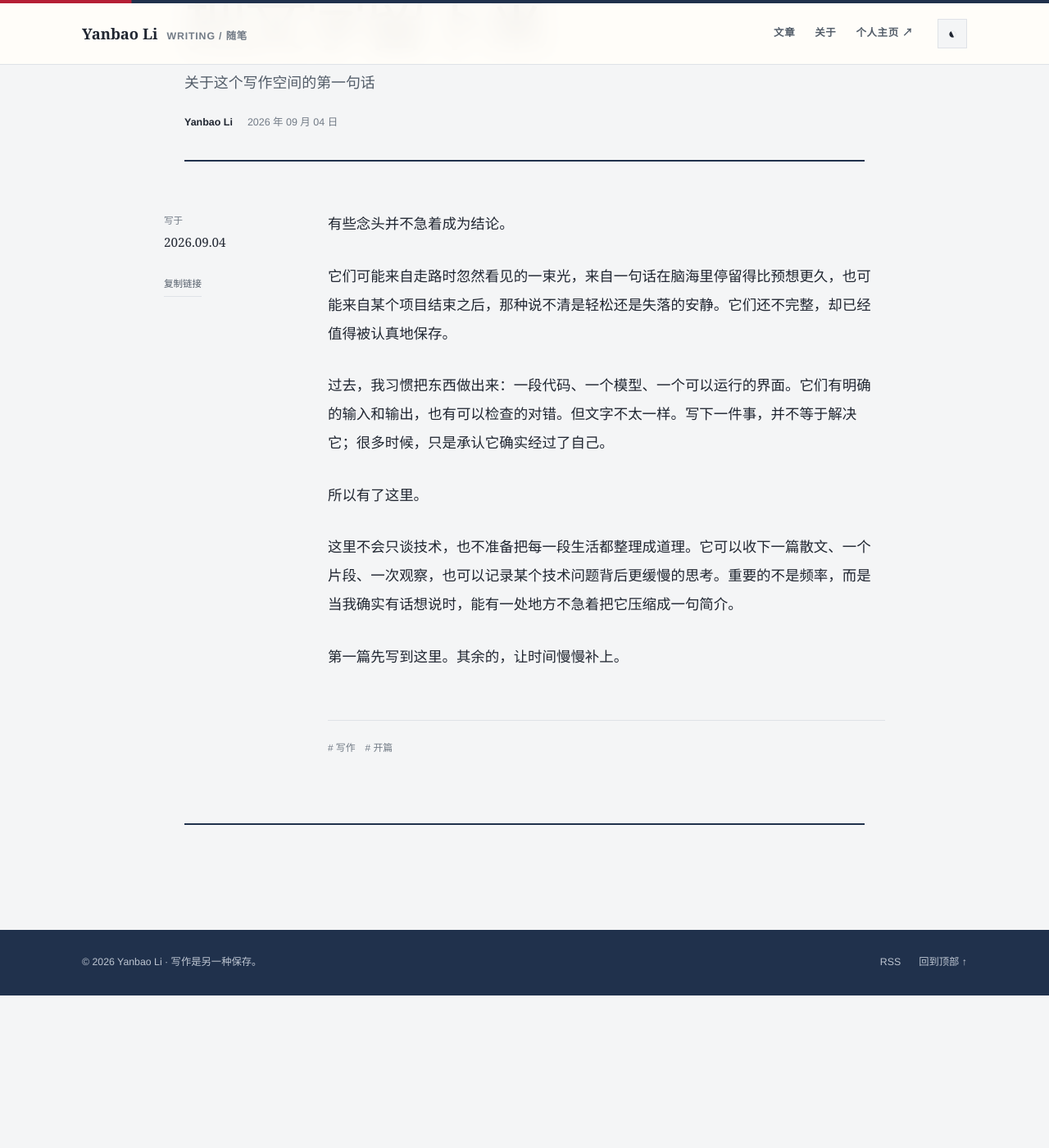
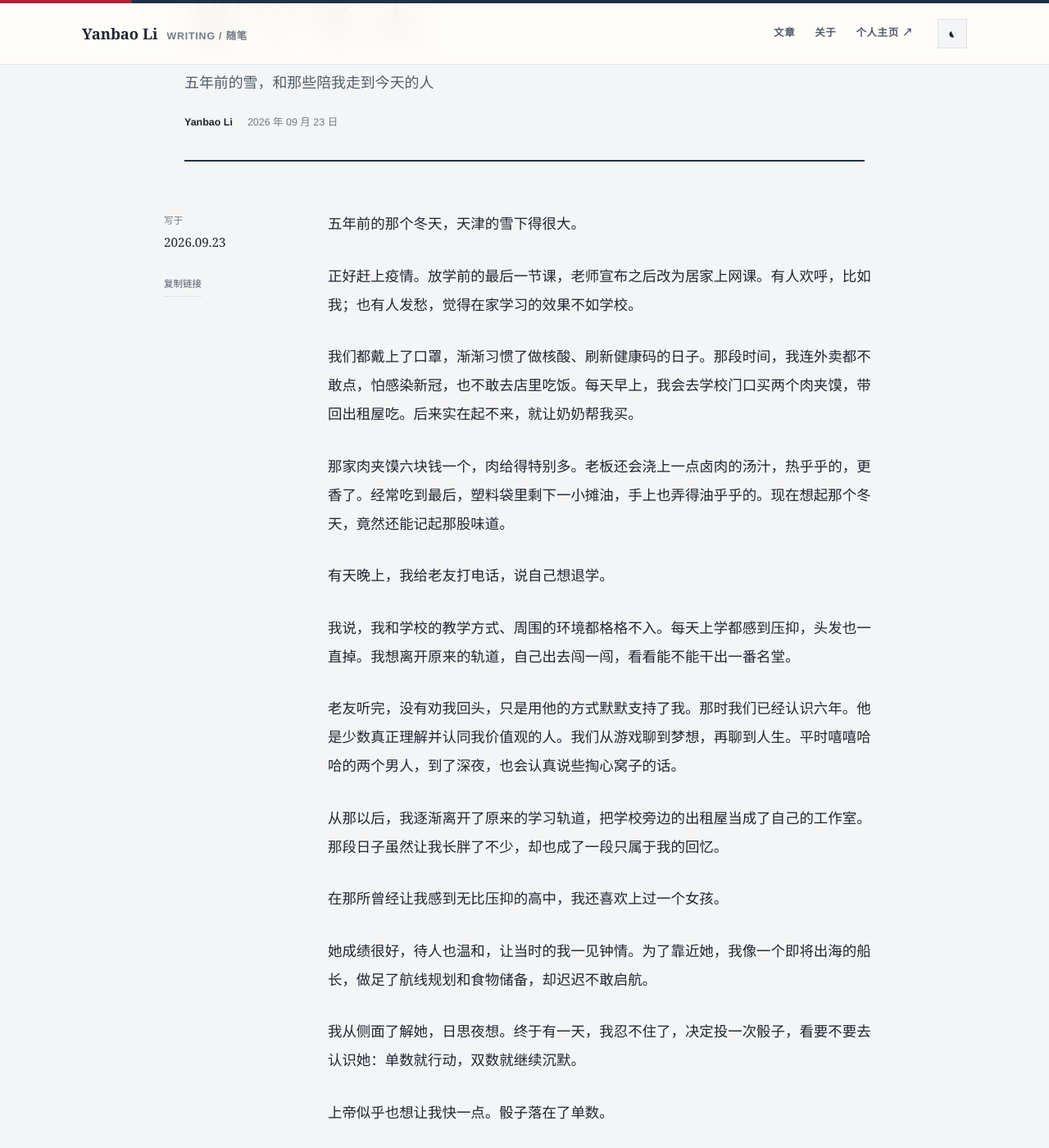
Before and after one commit to Owl-Lee/yanbao-writing, a Jekyll site: the page built from _posts/2026-09-04-keeping-words.md, in a window 1280 px wide and 1400 px high, scrolled down 264 px. Shown: the whole window at 82% size. Built offline with Jekyll 4.4.1, drawn with Linux system fonts in a browser that asks for light colours; before the commit the page ends 1478 px from its top, so only the background shows below that; some of the changed text lies outside the part shown.

Commit message:
Publish essay The Winter

```diff
--- a/_posts/2026-09-04-keeping-words.md
+++ b/_posts/2026-09-04-keeping-words.md
@@ -1,22 +1,66 @@
 ---
 layout: post
-title: "把文字留下来"
-subtitle: "关于这个写作空间的第一句话"
-excerpt: "有些念头并不急着成为结论，只需要先被认真地保存。"
-date: 2026-09-04 12:00:00 -0400
+title: "那个冬天"
+subtitle: "五年前的雪，和那些陪我走到今天的人"
+excerpt: "五年前的那个冬天，天津的雪下得很大。现在，我坐在纽约石溪的傍晚里，想起那些陪我走到今天的人。"
+date: 2026-09-23 12:00:00 -0400
 category: 随笔
-tags: [写作, 开篇]
-reading_time: 2
+tags: [回忆, 成长, 冬天]
+reading_time: 6
 ---
 
-有些念头并不急着成为结论。
+五年前的那个冬天，天津的雪下得很大。
 
-它们可能来自走路时忽然看见的一束光，来自一句话在脑海里停留得比预想更久，也可能来自某个项目结束之后，那种说不清是轻松还是失落的安静。它们还不完整，却已经值得被认真地保存。
+正好赶上疫情。放学前的最后一节课，老师宣布之后改为居家上网课。有人欢呼，比如我；也有人发愁，觉得在家学习的效果不如学校。
 
-过去，我习惯把东西做出来：一段代码、一个模型、一个可以运行的界面。它们有明确的输入和输出，也有可以检查的对错。但文字不太一样。写下一件事，并不等于解决它；很多时候，只是承认它确实经过了自己。
+我们都戴上了口罩，渐渐习惯了做核酸、刷新健康码的日子。那段时间，我连外卖都不敢点，怕感染新冠，也不敢去店里吃饭。每天早上，我会去学校门口买两个肉夹馍，带回出租屋吃。后来实在起不来，就让奶奶帮我买。
 
-所以有了这里。
+那家肉夹馍六块钱一个，肉给得特别多。老板还会浇上一点卤肉的汤汁，热乎乎的，更香了。经常吃到最后，塑料袋里剩下一小摊油，手上也弄得油乎乎的。现在想起那个冬天，竟然还能记起那股味道。
 
-这里不会只谈技术，也不准备把每一段生活都整理成道理。它可以收下一篇散文、一个片段、一次观察，也可以记录某个技术问题背后更缓慢的思考。重要的不是频率，而是当我确实有话想说时，能有一处地方不急着把它压缩成一句简介。
+有天晚上，我给老友打电话，说自己想退学。
 
-第一篇先写到这里。其余的，让时间慢慢补上。
+我说，我和学校的教学方式、周围的环境都格格不入。每天上学都感到压抑，头发也一直掉。我想离开原来的轨道，自己出去闯一闯，看看能不能干出一番名堂。
+
+老友听完，没有劝我回头，只是用他的方式默默支持了我。那时我们已经认识六年。他是少数真正理解并认同我价值观的人。我们从游戏聊到梦想，再聊到人生。平时嘻嘻哈哈的两个男人，到了深夜，也会认真说些掏心窝子的话。
+
+从那以后，我逐渐离开了原来的学习轨道，把学校旁边的出租屋当成了自己的工作室。那段日子虽然让我长胖了不少，却也成了一段只属于我的回忆。
+
+在那所曾经让我感到无比压抑的高中，我还喜欢上过一个女孩。
+
+她成绩很好，待人也温和，让当时的我一见钟情。为了靠近她，我像一个即将出海的船长，做足了航线规划和食物储备，却迟迟不敢启航。
+
+我从侧面了解她，日思夜想。终于有一天，我忍不住了，决定投一次骰子，看要不要去认识她：单数就行动，双数就继续沉默。
+
+上帝似乎也想让我快一点。骰子落在了单数。
+
+我终于鼓起勇气，在班级群里点开她的头像，准备发起好友申请。偏偏她设置了隐私权限，不能通过群聊添加好友。
+
+但青春期的脑子一旦认定了什么，是不会轻易放弃的。后来，我费了好大一番周折才找到她的联系方式。真正准备行动时，我还特意躲进了教学楼的厕所。那是一节化学课，我记得特别清楚，厕所的灯坏了。我为了保险，钻进一个隔间，锁上门，开始执行自己谋划已久的“伟大计划”。
+
+上帝似乎有意继续增加难度：左边有人抽烟，右边有人拉屎。
+
+我顶着这沼泽般的环境，紧张地操作着手机，结果还是闹了个笑话，把自己的心思暴露得七七八八。后来我又动了些鬼脑子，勉强把事情圆了回来。至于到底是怎么收场的，就先不展开了。
+
+现在，我坐在纽约石溪的傍晚里，写下这段文字。
+
+我关掉空调，吹着窗外的晚风，听蝉鸣一阵接着一阵。想起这些事情，竟然已经过去了五年。
+
+我不知道自己在这片熟悉又陌生的土地上，究竟能做出些什么。但我想，我会尽力的。至少，也要留下一段难忘的经历。
+
+等有了收入，我想给爸妈都换上苹果电脑、手机和手表，再单独给我爸买一台平板。想给弟弟买一台游戏本，让他拿去玩 AI、学编程，再带他吃一顿海底捞。
+
+我很后悔，出国前最后一次和弟弟吃海底捞时，自己还舍不得花钱。那可能是我们两年里一起吃的最后一顿饭。
+
+我打算在美国闯上两年。没干出点名堂，先不回国。
+
+那顿饭算上大学生优惠，只花了一百块钱，我们却都吃得很开心。也是那一次，我第一次发现海底捞原来这么好吃。现在想起来，记得最清楚的并不是吃了什么，而是我们一起坐在那里吃饭的那段时间。
+
+弟弟，希望下次见面的时候，你别太调皮。到时候，我们再一起去吃。
+
+我还想带女朋友逛街，给她买新衣服、新化妆品，也给她换一台最新的苹果手机。当然，我也忘不了我的恩人、我的老友。我想送他一辆足够飒的摩托车。
+
+窗外的晚风还在吹。
+
+我坐在这里，想着以后，也想着那些陪我走到今天的人。
+
+而这一切，都起源于那个冬天。
```
